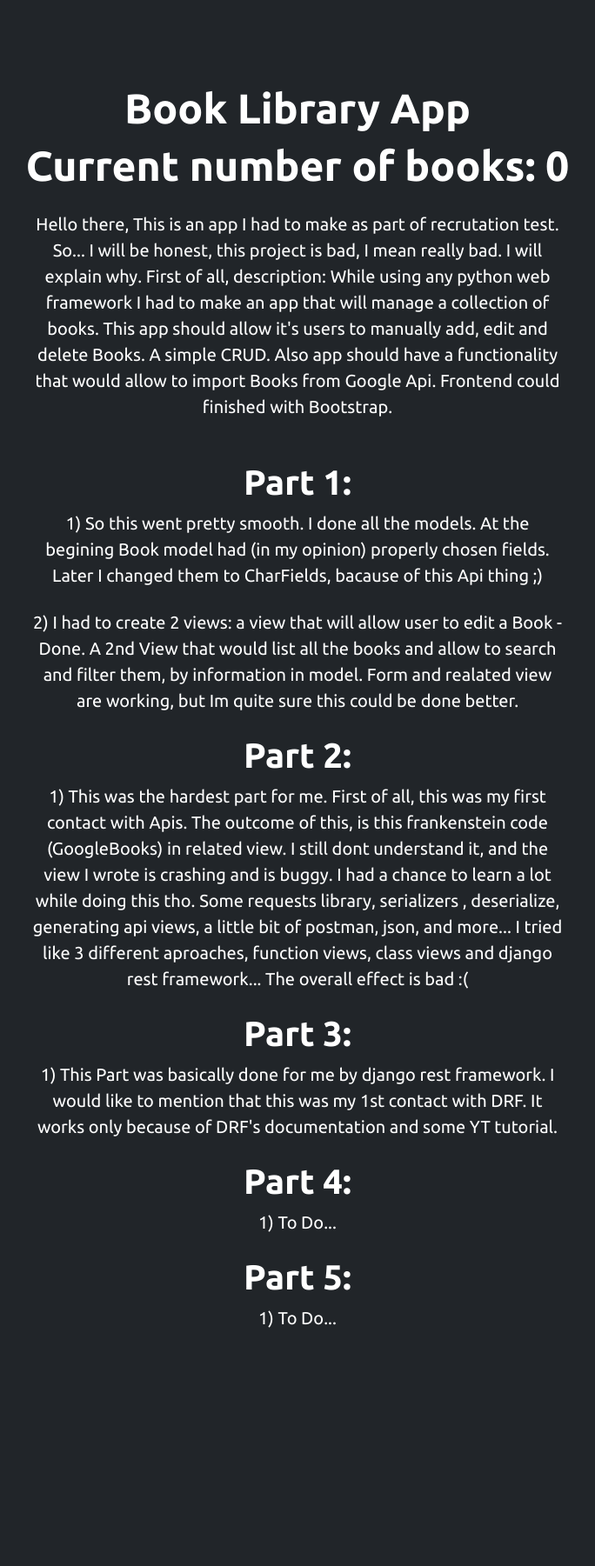
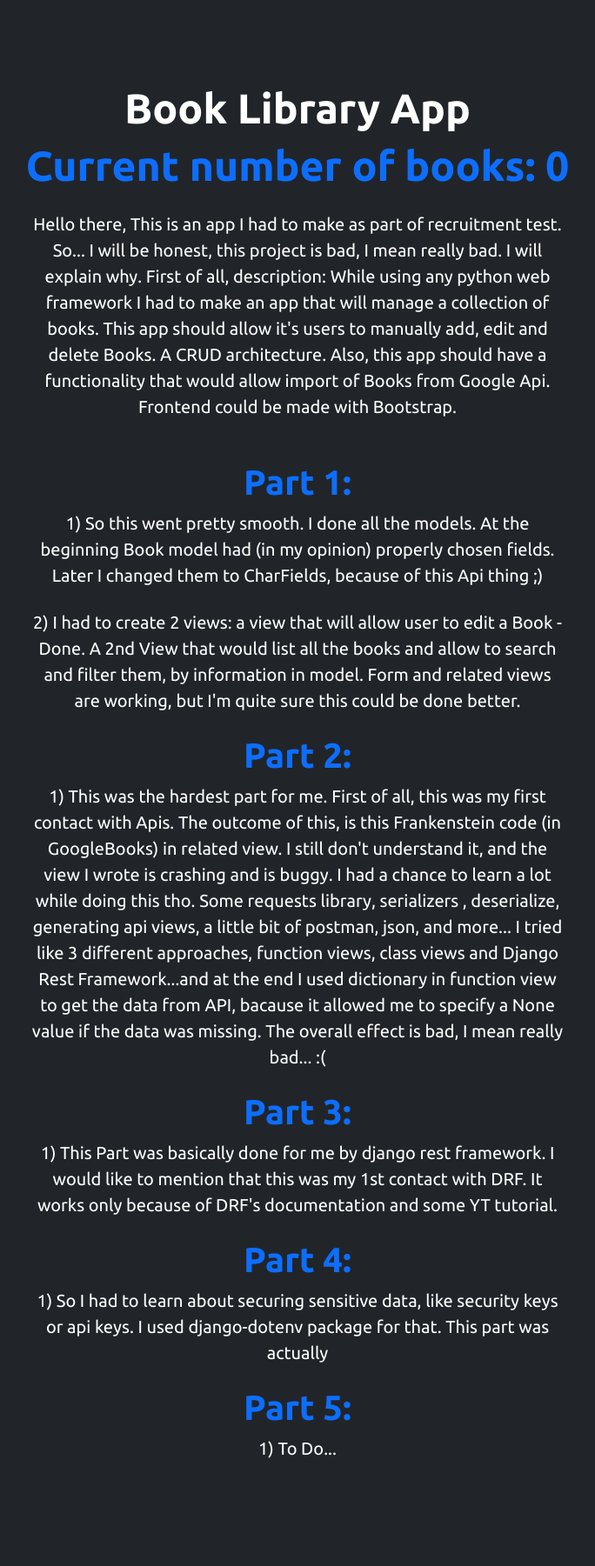
Before and after one commit to sbtah/django-stx-next-test, a Django app: page / in a window 1280 px wide. Shown: the part 56-1857 px from the top of the page at 87% size, without its empty margins (298-982 px from the left). Before the commit the page ends 1583 px from the top, so only its background shows below. Run offline with Django 3.2, Linux system fonts and the light colour scheme; data that the repository does not hold is empty.

Commit message:
Secured some data in enviroment variable

```diff
--- a/src/books/templates/books/google_search.html
+++ b/src/books/templates/books/google_search.html
@@ -2,7 +2,7 @@
 {% block title %}Books Search{% endblock title %}
 {% block content %}
 <div class="container mt-5">
-    <h2 class="dsubhead fs-4 mb-0 text-center pb-5">Search for Books @Google:</h2>
+    <h2 class="dsubhead fs-4 mb-0 text-center pb-5">Search and Add Books @Google:</h2>
     <form action="" method="POST">
         {% csrf_token %}
         {{ form }}
--- a/src/core/templates/core/home.html
+++ b/src/core/templates/core/home.html
@@ -4,44 +4,52 @@
 <div class="bg-dark text-secondary px-4 py-5 text-center">
     <div class="py-5">
         <h1 class="display-5 fw-bold text-white">Book Library App</h1>
-        <h3 class="display-5 fw-bold text-white">Current number of books: {{ all_books }}</h3>
+        <h3 class="display-5 fw-bold text-primary ">Current number of books: {{ all_books }}</h3>
         <div class="col-lg-6 mx-auto mt-4">
             <p class="fs-5 mb-4 text-white">Hello there,
 
-                This is an app I had to make as part of recrutation test.
+                This is an app I had to make as part of recruitment test.
                 So... I will be honest, this project is bad, I mean really bad.
 
                 I will explain why.
                 First of all, description:
                 While using any python web framework I had to make an app that will manage a collection of books.
-                This app should allow it's users to manually add, edit and delete Books. A simple CRUD.
-                Also app should have a functionality that would allow to import Books from Google Api.
-                Frontend could finished with Bootstrap.</p>
-            <br>
-            <h5 class="display-6 fw-bold text-white">Part 1:</h5>
+                This app should allow it's users to manually add, edit and delete Books. A CRUD architecture.
+                Also, this app should have a functionality that would allow import of Books from Google Api.
+                Frontend could be made with Bootstrap.</p>
+            <br class="btn-primary">
+            <h5 class="display-6 fw-bold text-primary">Part 1:</h5>
             <p class="fs-5 mb-4 text-white">
-                1) So this went pretty smooth. I done all the models. At the begining Book model had (in my opinion)
-                properly chosen fields. Later I changed them to CharFields, bacause of this Api thing ;)</p>
+                1) So this went pretty smooth. I done all the models. At the beginning Book model had (in my opinion)
+                properly chosen fields. Later I changed them to CharFields, because of this Api thing ;)</p>
             <p class="fs-5 mb-4 text-white">
                 2) I had to create 2 views: a view that will allow user to edit a Book - Done. A 2nd View that would
-                list all the books and allow to search and filter them, by information in model. Form and realated view
-                are working, but Im quite sure this could be done better.</p>
+                list all the books and allow to search and filter them, by information in model. Form and related views
+                are working, but I&#39;m quite sure this could be done better.</p>
 
-            <h5 class="display-6 fw-bold text-white">Part 2:</h5>
+            <h5 class="display-6 fw-bold text-primary">Part 2:</h5>
             <p class="fs-5 mb-4 text-white">
                 1) This was the hardest part for me. First of all, this was my first contact with Apis. The outcome of
-                this, is this frankenstein code (GoogleBooks) in related view. I still dont understand it, and the view
+                this, is this Frankenstein code (in GoogleBooks) in related view. I still don&#39;t understand it, and
+                the
+                view
                 I wrote is crashing and is buggy. I had a chance to learn a lot while doing this tho. Some requests
                 library, serializers , deserialize, generating api views, a little bit of postman, json, and more... I
-                tried like 3 different aproaches, function views, class views and django rest framework...
-                The overall effect is bad :(</p>
-            <h5 class="display-6 fw-bold text-white">Part 3:</h5>
+                tried like 3 different approaches, function views, class views and Django Rest Framework...and at the
+                end I used dictionary in function view to get the data from API, bacause it allowed me to specify a None
+                value if the
+                data was missing.
+                The overall effect is bad, I mean really bad... :(</p>
+            <h5 class="display-6 fw-bold text-primary">Part 3:</h5>
             <p class="fs-5 mb-4 text-white">1) This Part was basically done for me by django rest framework. I would
-                like to mention that this was my 1st contact with DRF. It works only because of DRF's documentation and
+                like to mention that this was my 1st contact with DRF. It works only because of DRF&#39;s documentation
+                and
                 some YT tutorial.</p>
-            <h5 class="display-6 fw-bold text-white">Part 4:</h5>
-            <p class="fs-5 mb-4 text-white">1) To Do...</p>
-            <h5 class="display-6 fw-bold text-white">Part 5:</h5>
+            <h5 class="display-6 fw-bold text-primary">Part 4:</h5>
+            <p class="fs-5 mb-4 text-white">1) So I had to learn about securing sensitive data, like security keys or
+                api keys. I
+                used django-dotenv package for that. This part was actually </p>
+            <h5 class="display-6 fw-bold text-primary">Part 5:</h5>
             <p class="fs-5 mb-4 text-white">1) To Do...</p>
         </div>
     </div>
--- a/src/manage.py
+++ b/src/manage.py
@@ -2,10 +2,12 @@
 """Django's command-line utility for administrative tasks."""
 import os
 import sys
+import dotenv
 
 
 def main():
     """Run administrative tasks."""
+    dotenv.read_dotenv(override=True)
     os.environ.setdefault('DJANGO_SETTINGS_MODULE', 'main.settings')
     try:
         from django.core.management import execute_from_command_line
```
Also changed, not shown: requirements.txt (added, +14 -0 lines), src/main/settings.py (+6 -3 lines), README.md.
